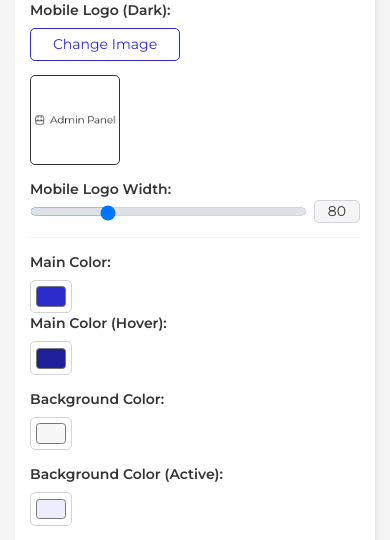
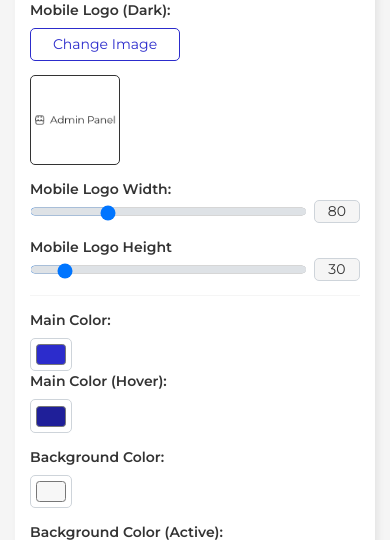
Before and after one commit to ibrahimbilal/e-commerce-dashboard-laravel, a Laravel app: page /admin/theme-settings in a window 390 px wide. Shown: the part 905-1445 px from the top of the page. Run offline with Laravel 9, Linux system fonts and the light colour scheme; the visitor is signed in with stand-in values (Sample User, id 1); data comes from the database, SQL or seed files in the repository; settings files or empty folders that the repository lacks are supplied; some libraries are stand-ins or nearby versions.

Commit message:
fix(admin): add mobile_logo_height range to theme settings form
Mirror mobile_logo_width with null-safe output; extend settings tests for
single field names and persist/reload at 60.

Co-authored-by: Ibrahim Bilal <ibrahimbilal@users.noreply.github.com>

```diff
--- a/lang/ar/forms.php
+++ b/lang/ar/forms.php
@@ -60,6 +60,7 @@ return [
 	'logo_height' => 'ارتفاع الشعار:',
 	'mobile_logo' => 'شعار الموبايل:',
 	'mobile_logo_width' => 'عرض شعار الموبايل:',
+	'mobile_logo_height' => 'ارتفاع شعار الجوال',
 	'main_color' => 'اللون الاساسي:',
 	'main_color_hover' => 'اللون الاساسي (تمرير):',
 	'boxes_color' => 'لون الصناديق:',
--- a/lang/en/forms.php
+++ b/lang/en/forms.php
@@ -60,6 +60,7 @@ return [
 	'logo_height' => 'logo Height:',
 	'mobile_logo' => 'Mobile logo:',
 	'mobile_logo_width' => 'Mobile logo Width:',
+	'mobile_logo_height' => 'Mobile Logo Height',
 	'main_color' => 'Main Color:',
 	'main_color_hover' => 'Main Color (Hover):',
 	'boxes_color' => 'Boxes Color:',
--- a/resources/views/admin/settings/theme.blade.php
+++ b/resources/views/admin/settings/theme.blade.php
@@ -151,6 +151,20 @@
 								oninput="rangevalue_1.value=value"
 						>
 						<output class="text-center ms-2" id="rangevalue_1">{{ $sets['mobile_logo_width'] }}</output>
+                    </div>
+                </div>
+                <div class="form-item second d-flex flex-wrap mt-3">
+                    <label class="item-title">{{ __('forms.mobile_logo_height') }}</label>
+                    <div class="rang-wrapper d-flex align-items-center">
+                        <input class="form-range"
+								name="mobile_logo_height"
+								type="range"
+								min="0"
+								max="300"
+								step="10"
+								value="{{ $sets['mobile_logo_height'] ?? '' }}"
+								oninput="rangevalue_3.value=value">
+						<output class="text-center ms-2" id="rangevalue_3">{{ $sets['mobile_logo_height'] ?? '' }}</output>
                     </div>
                 </div>
                 <hr>
```
Also changed, not shown: tests/Feature/AdminSettingsPagesTest.php (+13 -3 lines).
